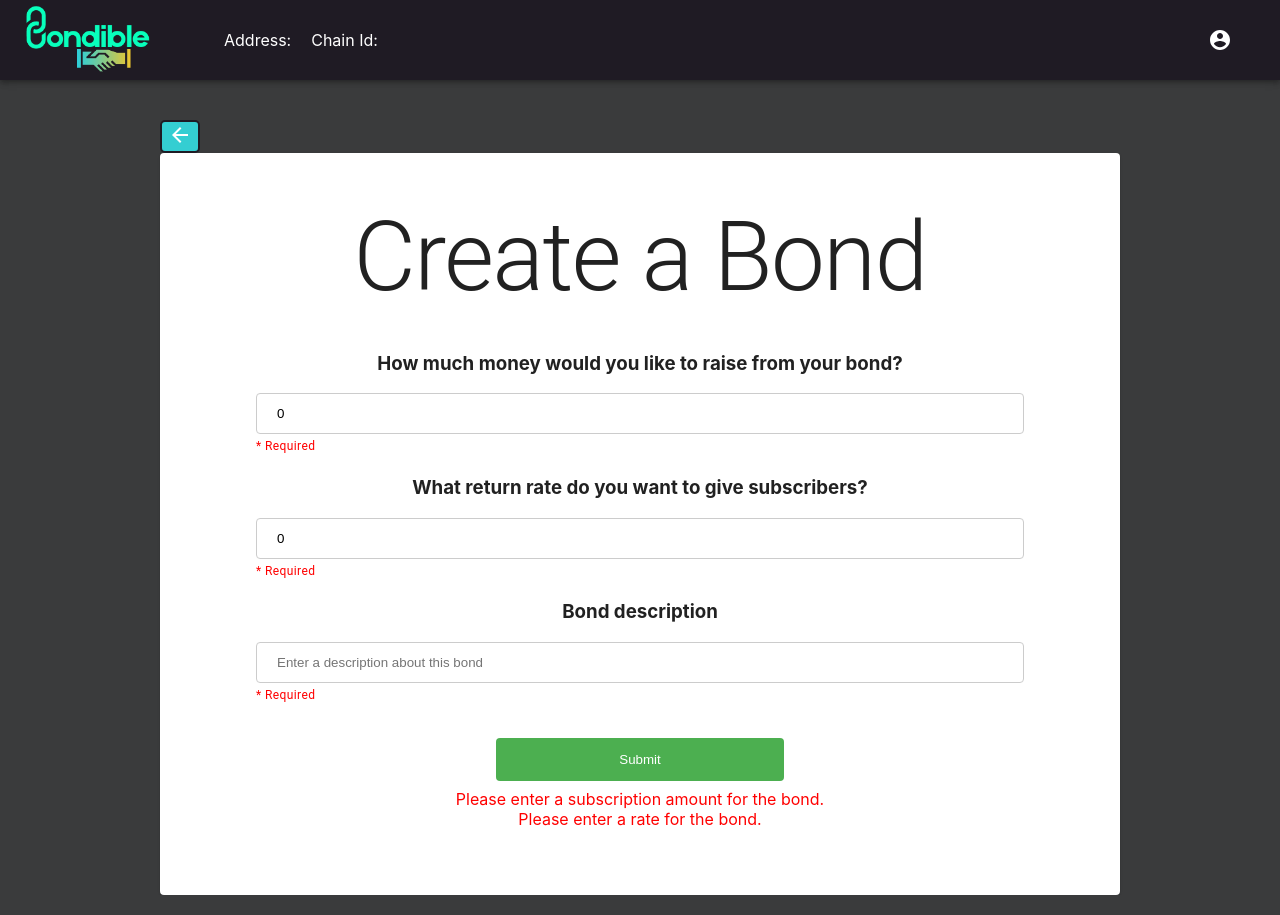
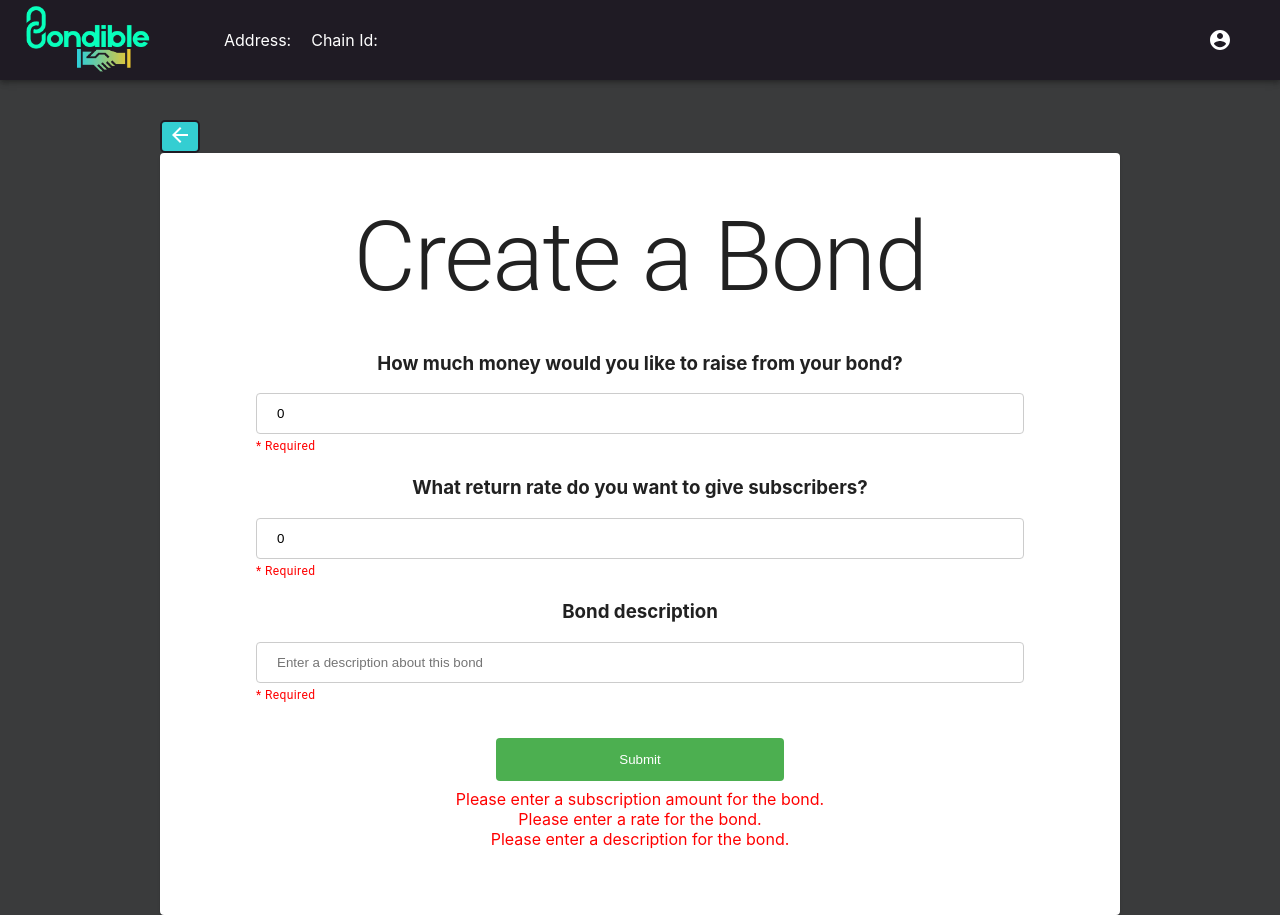
Before and after one commit to harrymoy/Bondible, a React (Create React App) app in the folder bondible-app/: page /bondform in a window 1280 px wide. Built offline with nearby package versions, Linux system fonts and the light colour scheme.

Commit message:
Fixing issue left after merge
Didn't look closely enough at the descriptionValue check when doing the merge, my bad

```diff
--- a/bondible-app/src/components/BondForm.tsx
+++ b/bondible-app/src/components/BondForm.tsx
@@ -153,7 +153,7 @@ const BondForm = (props: bondData) => {
             Please enter a rate for the bond.
           </div>
         )}
-        {descriptionValue === 0 && (
+        {descriptionValue === '' && (
           <div style={{color: 'red'}}>
             Please enter a description for the bond.
           </div>
```
